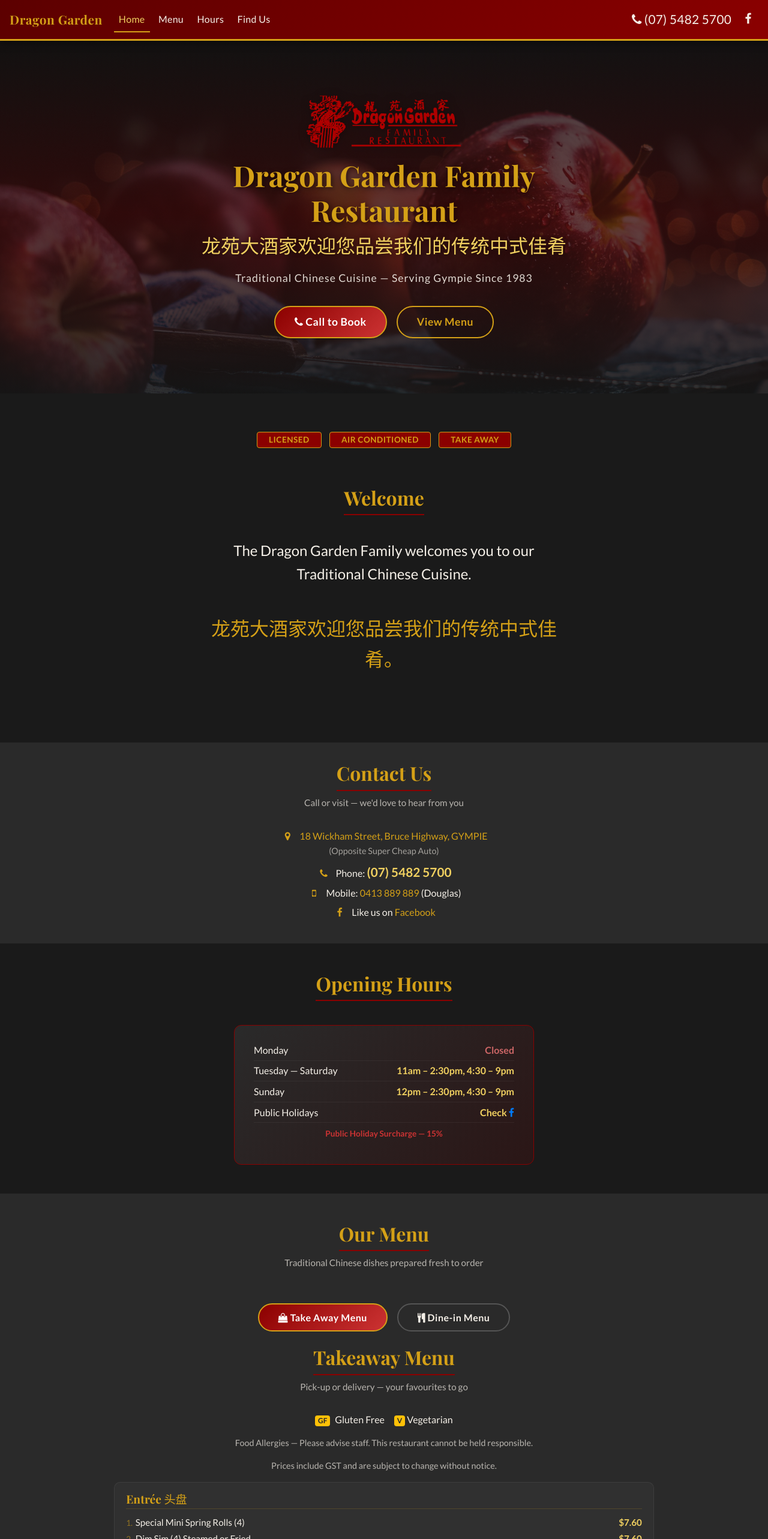
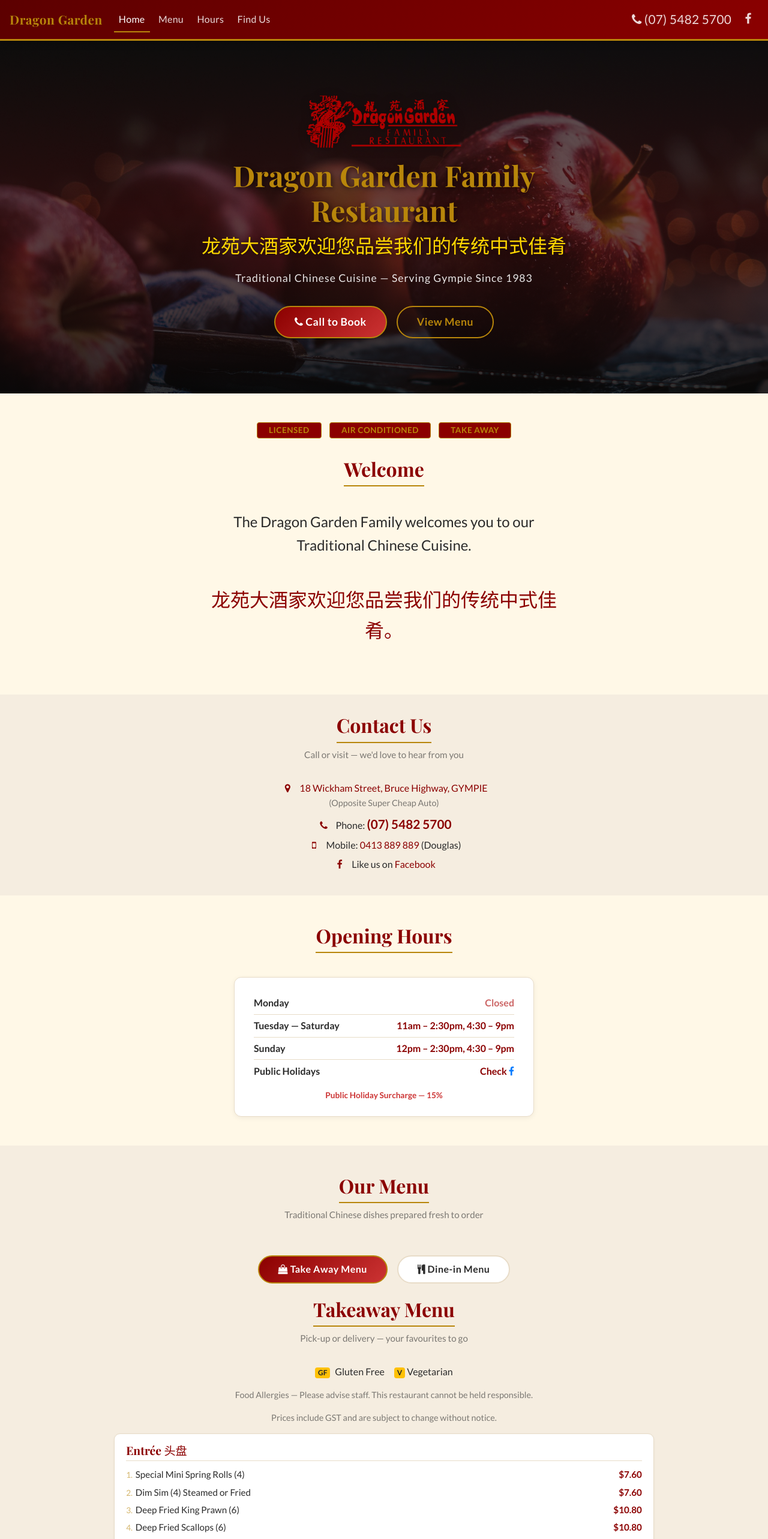
Before and after one commit to Recelis/dragongarden, a React (Create React App) app: page / in a window 1280 px wide. Shown: the top 2566 px of the page at 60% size. Built offline with nearby package versions, Linux system fonts and the light colour scheme; a web font is replaced by a local one.

Commit message:
switch to light/warm colour scheme - cream backgrounds, dark text, red/gold accents

```diff
--- a/src/App.css
+++ b/src/App.css
@@ -3,13 +3,14 @@
   --brand-red: #8B0000;
   --brand-red-dark: #5C0000;
   --brand-red-light: #CC3333;
-  --brand-gold: #D4A017;
-  --brand-gold-light: #F0D060;
-  --brand-dark: #1A1A1A;
-  --brand-dark-accent: #2A2A2A;
+  --brand-gold: #B8860B;
+  --brand-gold-light: #D4A017;
+  --brand-dark: #FFF8E7;
+  --brand-dark-accent: #F5EDE0;
   --brand-cream: #FFF8E7;
-  --brand-text: #F5F0E8;
-  --brand-text-dark: #2A2A2A;
+  --brand-text: #2A2A2A;
+  --brand-text-dark: #1A1A1A;
+  --brand-border: #E8DCC8;
 }
 
 html, body {
@@ -25,7 +26,7 @@
 .navbar-dragon {
   background: linear-gradient(135deg, var(--brand-red-dark), var(--brand-red)) !important;
   border-bottom: 3px solid var(--brand-gold);
-  box-shadow: 0 2px 12px rgba(0,0,0,0.5);
+  box-shadow: 0 2px 12px rgba(0,0,0,0.3);
   padding: 0.5rem 1rem;
 }
 
@@ -38,7 +39,7 @@
 }
 
 .navbar-dragon .nav-link {
-  color: var(--brand-text) !important;
+  color: rgba(255,255,255,0.85) !important;
   font-family: 'Lato', sans-serif;
   font-weight: 400;
   letter-spacing: 0.3px;
@@ -50,7 +51,7 @@
 
 .navbar-dragon .nav-link:hover,
 .navbar-dragon .nav-link.active {
-  color: var(--brand-gold-light) !important;
+  color: #fff !important;
   border-bottom-color: var(--brand-gold);
 }
 
@@ -71,7 +72,7 @@
   align-items: center;
   justify-content: center;
   overflow: hidden;
-  margin-top: 56px; /* navbar height */
+  margin-top: 56px;
 }
 
 .hero-image {
@@ -81,7 +82,7 @@
   width: 100%;
   height: 100%;
   object-fit: cover;
-  filter: brightness(0.35);
+  filter: brightness(0.4);
   z-index: 0;
 }
 
@@ -93,9 +94,9 @@
   height: 100%;
   background: linear-gradient(
     180deg,
-    rgba(26,26,26,0.3) 0%,
-    rgba(139,0,0,0.25) 50%,
-    rgba(26,26,26,0.6) 100%
+    rgba(0,0,0,0.2) 0%,
+    rgba(139,0,0,0.2) 50%,
+    rgba(0,0,0,0.5) 100%
   );
   z-index: 1;
 }
@@ -126,7 +127,7 @@
 .hero-subtitle {
   font-family: 'Ma Shan Zheng', cursive;
   font-size: 2rem;
-  color: var(--brand-gold-light);
+  color: #FFD700;
   text-shadow: 1px 1px 6px rgba(0,0,0,0.5);
   margin-bottom: 1rem;
 }
@@ -134,7 +135,7 @@
 .hero-tagline {
   font-family: 'Lato', sans-serif;
   font-size: 1.1rem;
-  color: var(--brand-text);
+  color: #fff;
   opacity: 0.9;
   letter-spacing: 1px;
 }
@@ -161,7 +162,7 @@
 
 .btn-dragon-primary:hover {
   background: linear-gradient(135deg, var(--brand-red-light), var(--brand-red));
-  color: var(--brand-gold-light);
+  color: #fff;
   transform: translateY(-2px);
   box-shadow: 0 4px 16px rgba(212,160,23,0.3);
 }
@@ -174,7 +175,7 @@
 
 .btn-dragon-outline:hover {
   background: var(--brand-gold);
-  color: var(--brand-dark);
+  color: #fff;
   transform: translateY(-2px);
   box-shadow: 0 4px 16px rgba(212,160,23,0.3);
 }
@@ -197,9 +198,9 @@
 .section-header h2 {
   font-family: 'Playfair Display', serif;
   font-weight: 700;
-  color: var(--brand-gold);
+  color: var(--brand-red);
   font-size: 2rem;
-  border-bottom: 2px solid var(--brand-red);
+  border-bottom: 2px solid var(--brand-gold);
   display: inline-block;
   padding-bottom: 0.5rem;
   margin-bottom: 0.5rem;
@@ -207,7 +208,7 @@
 
 .section-header .subtitle {
   color: var(--brand-text);
-  opacity: 0.7;
+  opacity: 0.6;
   font-size: 0.95rem;
 }
 
@@ -217,7 +218,7 @@
   flex-direction: column;
   align-items: center;
   justify-content: center;
-  padding: 3rem 1rem;
+  padding: 1rem 1rem;
   gap: 1rem;
 }
 
@@ -233,7 +234,7 @@
 .welcome-text-cn {
   font-family: 'Ma Shan Zheng', cursive;
   font-size: 2rem;
-  color: var(--brand-gold);
+  color: var(--brand-red);
   text-align: center;
   max-width: 600px;
   line-height: 1.6;
@@ -244,7 +245,7 @@
   justify-content: center;
   gap: 0.8rem;
   flex-wrap: wrap;
-  margin: 1rem 0;
+  margin: 0 0 1rem 0;
 }
 
 .badge-dragon {
@@ -264,13 +265,13 @@
 }
 
 .contact-section a {
-  color: var(--brand-gold);
+  color: var(--brand-red);
   text-decoration: none;
   transition: color 0.2s ease;
 }
 
 .contact-section a:hover {
-  color: var(--brand-gold-light);
+  color: var(--brand-red-light);
   text-decoration: underline;
 }
 
@@ -281,7 +282,7 @@
 }
 
 .contact-item i {
-  color: var(--brand-gold);
+  color: var(--brand-red);
   width: 24px;
   margin-right: 0.5rem;
 }
@@ -289,24 +290,25 @@
 .phone-number {
   font-size: 1.3rem;
   font-weight: 700;
-  color: var(--brand-gold-light) !important;
+  color: var(--brand-red) !important;
 }
 
 /* ===== Hours ===== */
 .hours-card {
-  background: linear-gradient(135deg, var(--brand-dark-accent), rgba(139,0,0,0.15));
-  border: 1px solid var(--brand-red);
+  background: #fff;
+  border: 1px solid var(--brand-border);
   border-radius: 12px;
   padding: 1.5rem 2rem;
   max-width: 500px;
   margin: 0 auto;
+  box-shadow: 0 2px 8px rgba(0,0,0,0.06);
 }
 
 .hours-card h3 {
   font-family: 'Playfair Display', serif;
-  color: var(--brand-gold);
+  color: var(--brand-red);
   text-align: center;
-  border-bottom: 1px solid var(--brand-red);
+  border-bottom: 1px solid var(--brand-border);
   padding-bottom: 0.75rem;
   margin-bottom: 1rem;
 }
@@ -314,24 +316,28 @@
 .hours-row {
   display: flex;
   justify-content: space-between;
-  padding: 0.3rem 0;
-  border-bottom: 1px solid rgba(255,255,255,0.05);
+  padding: 0.4rem 0;
+  border-bottom: 1px solid var(--brand-border);
+}
+
+.hours-row:last-of-type {
+  border-bottom: none;
 }
 
 .hours-day {
   color: var(--brand-text);
-  font-weight: 400;
+  font-weight: 600;
 }
 
 .hours-time {
-  color: var(--brand-gold-light);
+  color: var(--brand-red);
   font-weight: 700;
 }
 
 .hours-note {
   text-align: center;
   color: var(--brand-text);
-  opacity: 0.7;
+  opacity: 0.6;
   font-size: 0.9rem;
   margin-top: 0.75rem;
 }
@@ -340,7 +346,8 @@
   text-align: center;
   color: var(--brand-red-light);
   font-size: 0.85rem;
-  margin-top: 0.5rem;
+  margin-top: 0.75rem;
+  margin-bottom: 0;
   font-weight: 700;
 }
 
@@ -366,14 +373,14 @@
 }
 
 .menu-toggle-bar .btn:not(.active) {
-  background: transparent;
+  background: #fff;
   color: var(--brand-text);
-  border: 2px solid rgba(255,255,255,0.2);
+  border: 2px solid var(--brand-border);
 }
 
 .menu-toggle-bar .btn:not(.active):hover {
   border-color: var(--brand-gold);
-  color: var(--brand-gold);
+  color: var(--brand-red);
 }
 
 /* ===== Menu ===== */
@@ -385,39 +392,41 @@
 
 .menu-category {
   margin-bottom: 1.5rem;
-  background: rgba(255,255,255,0.03);
-  border: 1px solid rgba(255,255,255,0.06);
+  background: #fff;
+  border: 1px solid var(--brand-border);
   border-radius: 10px;
   padding: 1rem 1.2rem;
-  transition: background 0.2s ease, border-color 0.2s ease;
+  transition: box-shadow 0.2s ease, border-color 0.2s ease;
+  box-shadow: 0 1px 4px rgba(0,0,0,0.04);
 }
 
 .menu-category:hover {
-  background: rgba(255,255,255,0.06);
-  border-color: rgba(255,255,255,0.1);
+  border-color: var(--brand-gold);
+  box-shadow: 0 2px 10px rgba(0,0,0,0.08);
 }
 
 .menu-subheading {
   font-family: 'Playfair Display', serif;
-  color: var(--brand-gold);
+  color: var(--brand-red);
   font-size: 1.2rem;
   margin-bottom: 0.5rem;
   padding-bottom: 0.3rem;
-  border-bottom: 1px solid rgba(212,160,23,0.2);
+  border-bottom: 1px solid var(--brand-border);
 }
 
 .menu-item-row {
   display: flex;
   justify-content: space-between;
   align-items: baseline;
-  padding: 0.15rem 0;
+  padding: 0.2rem 0;
   font-size: 0.95rem;
   color: var(--brand-text);
 }
 
 .menu-item-description {
   font-size: 0.85rem;
-  color: rgba(255,255,255,0.5);
+  color: var(--brand-text);
+  opacity: 0.5;
   font-style: italic;
 }
 
@@ -433,7 +442,7 @@
 }
 
 .menu-item-price {
-  color: var(--brand-gold-light);
+  color: var(--brand-red);
   font-weight: 700;
   white-space: nowrap;
 }
@@ -450,7 +459,7 @@
 .menu-info-text {
   font-size: 0.9rem;
   color: var(--brand-text);
-  opacity: 0.7;
+  opacity: 0.6;
   text-align: center;
 }
 
@@ -460,12 +469,12 @@
 }
 
 .map-container {
-  border: 2px solid var(--brand-red);
+  border: 2px solid var(--brand-border);
   border-radius: 12px;
   overflow: hidden;
   max-width: 700px;
   margin: 0 auto;
-  box-shadow: 0 4px 20px rgba(0,0,0,0.4);
+  box-shadow: 0 2px 8px rgba(0,0,0,0.06);
 }
 
 .map-container iframe {
@@ -479,25 +488,24 @@
   display: block;
   text-align: center;
   margin-top: 0.8rem;
-  color: var(--brand-gold);
+  color: var(--brand-red);
   font-size: 0.95rem;
 }
 
 .map-address-link:hover {
-  color: var(--brand-gold-light);
+  color: var(--brand-red-light);
 }
 
 /* ===== Footer ===== */
 .footer-dragon {
-  background: linear-gradient(135deg, var(--brand-red-dark), #1A0000);
+  background: linear-gradient(135deg, var(--brand-red-dark), var(--brand-red));
   border-top: 2px solid var(--brand-gold);
   padding: 1.5rem 0;
   text-align: center;
 }
 
 .footer-dragon p {
-  color: var(--brand-text);
-  opacity: 0.6;
+  color: rgba(255,255,255,0.7);
   font-size: 0.85rem;
   margin: 0;
 }
@@ -511,7 +519,7 @@
 }
 
 .footer-dragon .social-link:hover {
-  color: var(--brand-gold-light);
+  color: #fff;
   transform: scale(1.15);
 }
 
@@ -538,7 +546,7 @@
 
 .menu-quick-jump a {
   color: var(--brand-text);
-  opacity: 0.6;
+  opacity: 0.5;
   font-size: 0.8rem;
   text-decoration: none;
   padding: 0.2rem 0.6rem;
@@ -549,7 +557,7 @@
 
 .menu-quick-jump a:hover {
   opacity: 1;
-  color: var(--brand-gold);
+  color: var(--brand-red);
   border-color: var(--brand-gold);
 }
 
--- a/src/index.css
+++ b/src/index.css
@@ -5,8 +5,8 @@
     sans-serif;
   -webkit-font-smoothing: antialiased;
   -moz-osx-font-smoothing: grayscale;
-  background-color: #1A1A1A;
-  color: #F5F0E8;
+  background-color: #FFF8E7;
+  color: #2A2A2A;
 }
 
 code {
```
